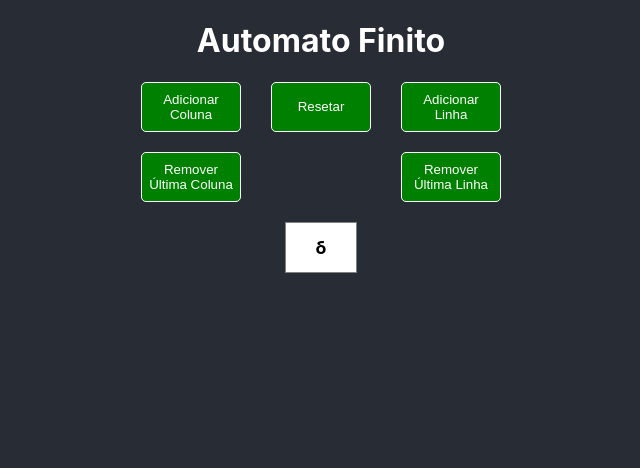
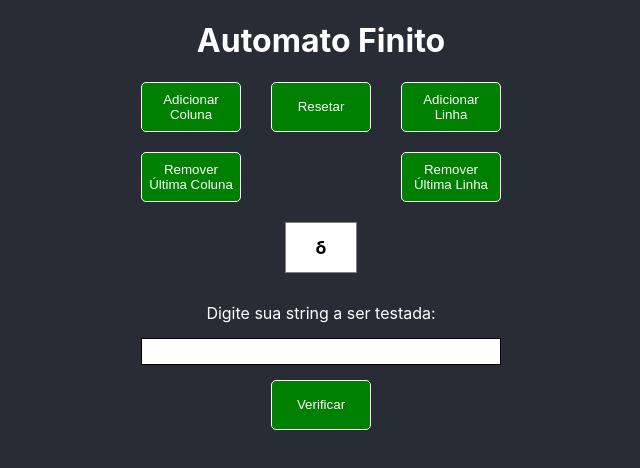
Before and after one commit to gabrielhtres/automatolfa, a React (Create React App) app: page / in a window 1280 px wide. Shown: the top 468 px of the page, without its empty margins (319-959 px from the left). Built offline with nearby package versions, Linux system fonts and the light colour scheme.

Commit message:
Created form

```diff
--- a/src/App.js
+++ b/src/App.js
@@ -1,5 +1,5 @@
 import { Box, Button, Modal, Typography } from '@mui/material';
-import { useEffect, useState } from 'react';
+import React, { useEffect, useState } from 'react';
 import FormDialog from './Modal';
 import './App.css';
 
@@ -16,7 +16,7 @@ function App() {
 
     for(let i=0; i<linhas.length; i++) {
       for(let j=0; j<colunas.length; j++) {
-        novosDadosTabela[i][j] = <input></input>;
+        novosDadosTabela[i][j] = <input name={`${i+1}-${j+1}`}></input>;
       }
     }
 
@@ -25,13 +25,13 @@ function App() {
 
   function adicionarColuna() {
     const novasColunas = [...colunas];
-    novasColunas.push(<input></input>);
+    novasColunas.push(<input name={`coluna${colunas.length + 1}`}></input>);
     setColunas(novasColunas);
   }
 
   function adicionarLinha() {
     const novasLinhas = [...linhas];
-    novasLinhas.push(<input></input>);
+    novasLinhas.push(<input name={`linha${linhas.length + 1}`}></input>);
     const novosDadosTabela = [...dadosTabela];
     novosDadosTabela.push([]);
     setDadosTabela(novosDadosTabela);
@@ -60,12 +60,17 @@ function App() {
     setDadosTabela([]);
   }
 
+  function submitForm(event) {
+    event.preventDefault();
+    console.log(event);
+  }
+
   useEffect(() => {
     organizaTabela();
   }, [colunas, linhas]);
 
   return (
-    <div className='app'>
+    <form onSubmit={submitForm} className='app'>
       {/* <FormDialog /> */}
         <h1>Automato Finito</h1>
         <div className='botoes'>
@@ -104,7 +109,10 @@ function App() {
             }) : undefined}
             </tbody>
         </table>
-      </div>
+        <label htmlFor='string'>Digite sua string a ser testada:</label>
+        <input name='string' className='input-string'></input>
+        <button className='botao-enviar' type='submit'>Verificar</button>
+      </form>
   );
 }
 
--- a/src/index.css
+++ b/src/index.css
@@ -39,6 +39,7 @@ code {
 table {
   width: 20%;
   color: black;
+  margin-bottom: 30px;
 }
 
 table, th, td {
@@ -67,7 +68,12 @@ tr {
   margin-bottom: 20px;
 }
 
-.botoes button {
+.input-string {
+  margin: 15px 0;
+  border: 1px solid black;
+}
+
+button {
   padding: 5px;
   background-color: green;
   color: white;
@@ -75,6 +81,10 @@ tr {
   border-radius: 5px;
   width: 100px;
   height: 50px;
+}
+
+form {
+  display: flex;
 }
 
 input {
```
